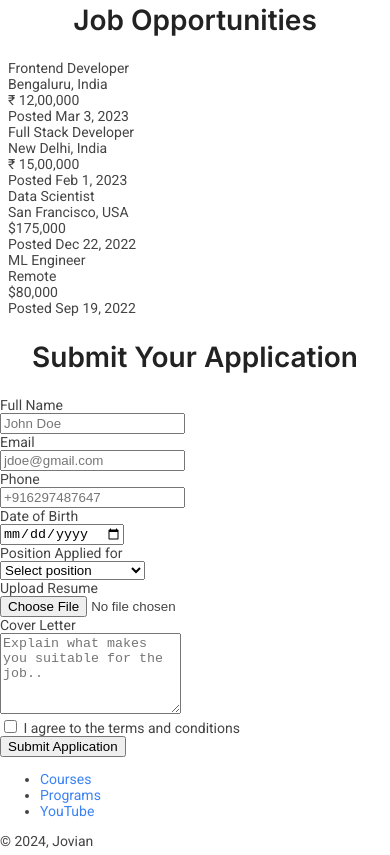
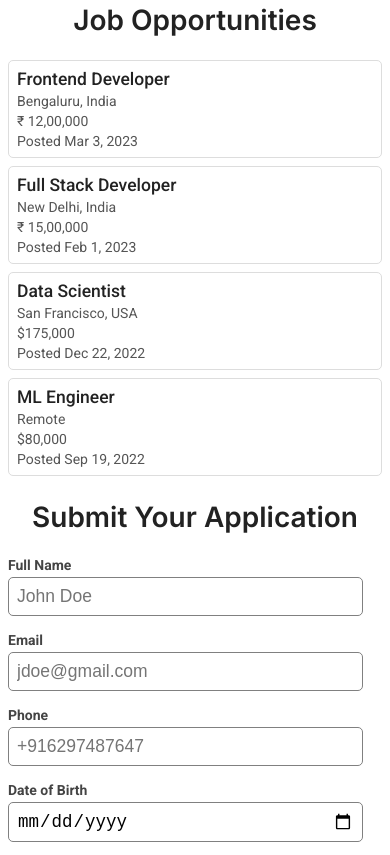
Before and after one commit to Shivam311b/jovian-careers-responsive-live, a plain HTML site: page src/index.html in a window 390 px wide. Shown: the part 766-1621 px from the top of the page. Drawn offline with Linux system fonts and the light colour scheme.

Commit message:
Added responsive layout

```diff
--- a/src/styles.css
+++ b/src/styles.css
@@ -1,3 +1,5 @@
+/* Base styles (extra small devices - mobile) */
+
 html {
     font-size: 14px;
 }
@@ -95,8 +97,83 @@ h2 {
     display: none;
 }
 
-/* Base styles (extra small devices - mobile) */
-/* CSS rules */
+.job {
+    border: 1px solid #dddddd;
+    margin-top: 8px;
+    border-radius: 5px;
+    padding: 8px;
+}
+
+.job-title {
+    font-size: 1.25rem;
+    font-weight: 500;
+    color: #222222;
+}
+
+.job-detail {
+    margin-top: 4px;
+    color: #555555;
+}
+
+#application {
+    max-width: 500px;
+    margin: 0 auto;
+    padding: 0 8px;
+}
+
+.form-group {
+    margin: 16px 0;
+}
+
+.form-group label {
+    font-weight: 600;
+}
+
+.form-group input, select, textarea {
+    width: 90%;
+    padding: 8px;
+    font-size: 1.25rem;
+    margin-top: 4px;
+    border-radius: 5px;
+    border: 1px solid gray;
+}
+
+.form-group textarea {
+    font-family: 'Roboto', sans-serif;
+}
+
+.form-group input[type="checkbox"] {
+    width: 16px;
+    height: 16px;
+}
+
+.form-group input[type="submit"] {
+    background-color: #3B82F6;
+    color: white;
+    font-weight: 500;
+    cursor: pointer;
+}
+
+#footer {
+    background-color: #FAFAFA;
+    padding: 8px;
+    margin-top: 32px;
+    text-align: center;
+}
+
+#footer-links {
+    list-style: none;
+    padding-left: 0;
+}
+
+#footer-links li {
+    margin: 8px 16px;
+}
+
+.copyright {
+    color: #71717A;
+    font-size: 0.875rem;
+}
 
 /* Small devices (tablets) */
 @media screen and (min-width: 576px) {
@@ -120,11 +197,22 @@ h2 {
     h1 {
         margin: 16px 0;
     }
+
+    .form-group input, select {
+        width: auto;
+    }
+
+    .form-group textarea {
+        width: 80%;
+    }
+
+    #footer-links li {
+        display: inline;
+    }
 }
 
 /* Medium devices (laptops) */
 @media screen and (min-width: 768px) {
-    /* CSS rules */
     #banner {
         height: 250px;
     }
@@ -178,6 +266,10 @@ h2 {
     #jobs-table tr:nth-child(odd) {
         background-color: #EFF6FF;
     }
+
+    #application {
+        max-width: 800px;
+    }
 }
 
 /* Large devices (desktops) */
@@ -196,73 +288,4 @@ h2 {
 
 /*
 
-#application {
-    max-width: 800px;
-    margin: 0 auto;
-    padding: 0 8px;
-}
-
-.form-group {
-    margin: 16px 0;
-}
-
-#application-form label {
-    font-weight: 600;
-}
-
-#application-form input, select, textarea {
-    padding: 8px;
-    font-size: 1.25rem;
-    margin-top: 4px;
-    border-radius: 5px;
-    border: 1px solid gray;
-}
-
-.form-group textarea {
-    width: 80%;
-    font-family: 'Roboto', sans-serif;
-}
-
-.form-group input[type="checkbox"] {
-    width: 16px;
-    height: 16px;
-}
-
-.form-group input[type="submit"] {
-    background-color: #3B82F6;
-    color: white;
-    font-weight: 500;
-    cursor: pointer;
-}
-
-h3 {
-    margin-bottom: 4px;
-    margin-top: 0;
-}
-
-.apply {
-    float: right;
-}
-
-#footer {
-    background-color: #FAFAFA;
-    padding: 8px;
-    margin-top: 32px;
-    text-align: center;
-}
-
-#footer-links {
-    list-style: none;
-}
-
-#footer-links li {
-    display: inline;
-    margin: 0 16px;
-}
-
-.copyright {
-    color: #71717A;
-    font-size: 0.875rem;
-}
-
 */
```
